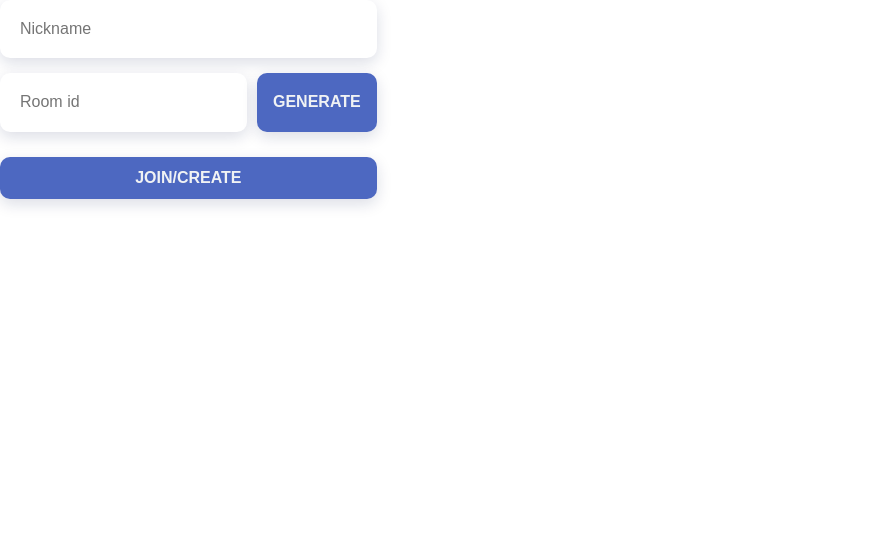
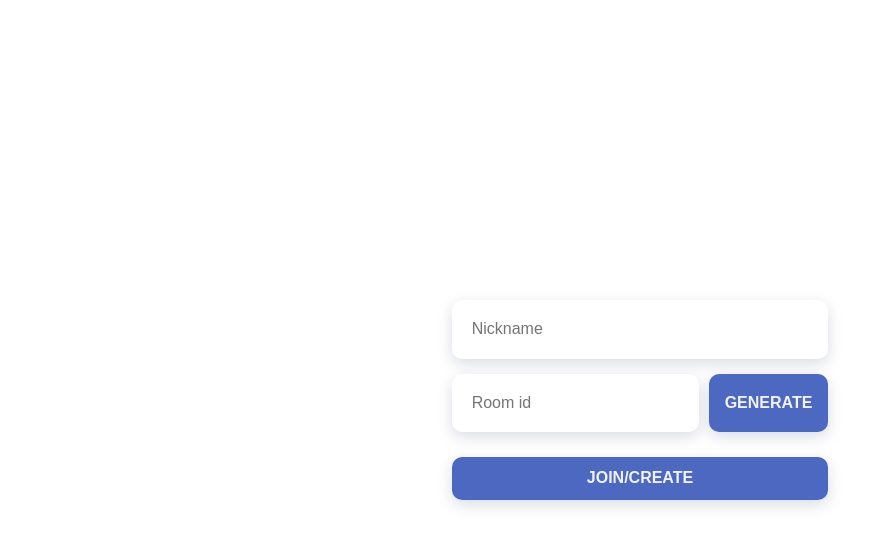
Before and after one commit to sebastiansiejek/sd-communicator-frontend, a React (Create React App) app: page / in a window 1280 px wide. Shown: the top 546 px of the page, without its empty margins (0-894 px from the left). Built offline with nearby package versions, Linux system fonts and the light colour scheme.

Commit message:
feat: separate JoinToRoom component

```diff
--- a/src/components/Chat/Chat.tsx
+++ b/src/components/Chat/Chat.tsx
@@ -1,5 +1,6 @@
 import ChatBubbles from './ChatBubbles'
 import ChatForm from './ChatSendMessageForm'
+import JoinToRoom from 'components/JoinToRoom'
 import React from 'react'
 import RoomDetails from '../RoomDetails'
 import Video from 'components/Video'
@@ -25,6 +26,18 @@ const StyledVideoChat = styled.div`
   background: #000;
 `
 
+const StyledJoinToRoom = styled.div`
+  display: flex;
+  height: 100vh;
+  justify-content: center;
+  align-items: center;
+  margin: auto;
+`
+
+const StyledChatContent = styled.div`
+  display: flex;
+  height: 100vh;
+`
 interface IProps {
   roomId: string
   nickname: string
@@ -35,9 +48,13 @@ const Chat: React.FC<IProps> = ({ roomId, nickname }) => {
 
   return (
     <>
-      {!roomId && !nickname && <RoomDetails leaveRoom={leaveRoom} />}
+      {!roomId && (
+        <StyledJoinToRoom>
+          <JoinToRoom />
+        </StyledJoinToRoom>
+      )}
       {roomId && nickname && (
-        <>
+        <StyledChatContent>
           <StyledVideoChat>
             <Video />
           </StyledVideoChat>
@@ -46,7 +63,7 @@ const Chat: React.FC<IProps> = ({ roomId, nickname }) => {
             <ChatBubbles messages={messages} />
             <ChatForm sendMessage={sendMessage} />
           </StyledMessageChat>
-        </>
+        </StyledChatContent>
       )}
     </>
   )
--- /dev/null
+++ b/src/components/JoinToRoom/JoinToRoom.tsx
@@ -0,0 +1,78 @@
+import ButtonStyled from 'components/atoms/Button/Button'
+import Input from 'components/atoms/Input'
+import React, { useEffect, useState } from 'react'
+import queryString from 'query-string'
+import styled from 'styled-components'
+import { nanoid } from 'nanoid'
+import { setUserName, setRoomId } from 'store/slices/userSlice'
+import { useDispatch } from 'react-redux'
+import { useForm } from 'react-hook-form'
+
+interface IInputs {
+  room_id: string
+  user_name: string
+}
+
+const ChatRoomFormStyled = styled.form`
+  display: grid;
+  grid-gap: 1.5rem;
+`
+
+const JoinToRoom: React.FunctionComponent = () => {
+  const dispatch = useDispatch()
+
+  const { handleSubmit, register, reset } = useForm()
+  const [getInputValue, setInputValue] = useState('')
+  const roomIdFromGet = queryString.parse(window.location.search)?.roomId
+
+  useEffect(() => {
+    roomIdFromGet && setInputValue(`${roomIdFromGet}`)
+  }, [roomIdFromGet])
+
+  return (
+    <ChatRoomFormStyled
+      onSubmit={handleSubmit(({ room_id, user_name }: IInputs) => {
+        dispatch(setRoomId(room_id))
+        dispatch(setUserName(user_name))
+        window.history.replaceState(
+          null,
+          'null',
+          `?${queryString.stringify({
+            roomId: room_id
+          })}`
+        )
+        reset({
+          room_id: '',
+          user_name: ''
+        })
+      })}
+    >
+      <Input placeholder="Nickname" name="user_name" ref={register} required />
+      <div style={{ display: 'flex' }}>
+        <Input
+          name="room_id"
+          type="text"
+          ref={register}
+          placeholder="Room id"
+          value={getInputValue}
+          onChange={(e) => setInputValue(e.target.value)}
+          required
+        />
+        <ButtonStyled
+          style={{
+            marginLeft: '1rem'
+          }}
+          type="button"
+          onClick={() => setInputValue(nanoid())}
+        >
+          generate
+        </ButtonStyled>
+      </div>
+      <ButtonStyled type="submit" style={{ marginTop: '1rem' }}>
+        join/create
+      </ButtonStyled>
+    </ChatRoomFormStyled>
+  )
+}
+
+export default JoinToRoom
--- /dev/null
+++ b/src/components/JoinToRoom/index.ts
@@ -0,0 +1,2 @@
+export { default } from './JoinToRoom'
+export * from './JoinToRoom'
--- a/src/components/RoomDetails/RoomDetails.tsx
+++ b/src/components/RoomDetails/RoomDetails.tsx
@@ -1,14 +1,10 @@
 import ButtonStyled from 'components/atoms/Button/Button'
-import Input from 'components/atoms/Input'
-import React, { useEffect, useState } from 'react'
+import React from 'react'
 import styled from 'styled-components'
-import queryString from 'query-string'
 import copy from 'copy-to-clipboard'
 import { IStore } from 'store/store'
-import { nanoid } from 'nanoid'
-import { setRoomId, setUserName } from 'store/slices/userSlice'
+import { setRoomId } from 'store/slices/userSlice'
 import { useDispatch, connect } from 'react-redux'
-import { useForm } from 'react-hook-form'
 import { toast } from 'react-toastify'
 
 interface Props {
@@ -17,85 +13,17 @@ interface Props {
   leaveRoom: () => void
 }
 
-interface IInputs {
-  room_id: string
-  user_name: string
-}
-
 const ChatRoomStyled = styled.div`
   margin-bottom: 2rem;
   display: flex;
   flex-direction: column;
 `
 
-const ChatRoomFormStyled = styled.form`
-  display: grid;
-  grid-gap: 1.5rem;
-`
-
 const ChatRoom: React.FC<Props> = ({ roomId, leaveRoom, nickname }) => {
-  const { handleSubmit, register, reset } = useForm()
-  const [getInputValue, setInputValue] = useState('')
   const dispatch = useDispatch()
-  const roomIdFromGet = queryString.parse(window.location.search)?.roomId
-
-  useEffect(() => {
-    roomIdFromGet && setInputValue(`${roomIdFromGet}`)
-  }, [roomIdFromGet])
 
   return (
     <ChatRoomStyled>
-      {!roomId && (
-        <>
-          <ChatRoomFormStyled
-            onSubmit={handleSubmit(({ room_id, user_name }: IInputs) => {
-              dispatch(setRoomId(room_id))
-              dispatch(setUserName(user_name))
-              window.history.replaceState(
-                null,
-                'null',
-                `?${queryString.stringify({
-                  roomId: room_id
-                })}`
-              )
-              reset({
-                room_id: '',
-                user_name: ''
-              })
-            })}
-          >
-            <Input
-              placeholder="Nickname"
-              name="user_name"
-              ref={register}
-              required
-            />
-            <div style={{ display: 'flex' }}>
-              <Input
-                name="room_id"
-                type="text"
-                ref={register}
-                placeholder="Room id"
-                value={getInputValue}
-                onChange={(e) => setInputValue(e.target.value)}
-                required
-              />
-              <ButtonStyled
-                style={{
-                  marginLeft: '1rem'
-                }}
-                type="button"
-                onClick={() => setInputValue(nanoid())}
-              >
-                generate
-              </ButtonStyled>
-            </div>
-            <ButtonStyled type="submit" style={{ marginTop: '1rem' }}>
-              join/create
-            </ButtonStyled>
-          </ChatRoomFormStyled>
-        </>
-      )}
       {roomId && (
         <div>
           <div style={{ marginBottom: '1rem' }}>
--- a/src/components/templates/Main/Main.tsx
+++ b/src/components/templates/Main/Main.tsx
@@ -3,10 +3,7 @@ import styled from 'styled-components'
 
 interface Props {}
 
-const MainStyled = styled.div`
-  display: flex;
-  height: 100vh;
-`
+const MainStyled = styled.div``
 
 const Main: React.FC<Props> = ({ children }) => {
   return <MainStyled>{children}</MainStyled>
```
Also changed, not shown: 1 other file (tests, documents, lock files or other folders).
